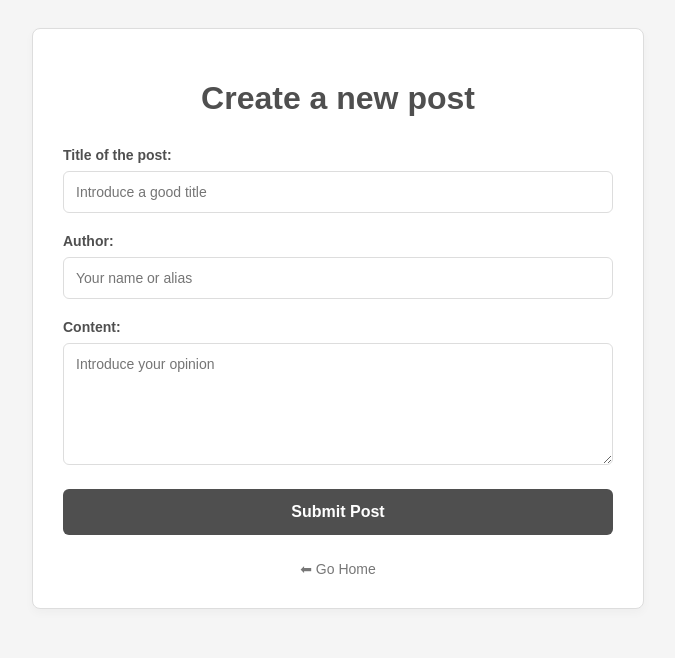
After one commit to Fernandotb96/msit-masterblog, a Flask app: page /add in a window 1280 px wide. The commit adds this page. Shown: the top 658 px of the page, without its empty margins (302-977 px from the left). Run offline with Flask 3, Linux system fonts and the light colour scheme.

Commit message:
Route to add post added

```diff
--- a/app.py
+++ b/app.py
@@ -1,4 +1,4 @@
-from flask import Flask, render_template
+from flask import Flask, render_template, request, redirect, url_for
 from data import storage
 
 app = Flask(__name__)
@@ -10,5 +10,16 @@ def index():
     return render_template('index.html', post=blog_posts)
 
 
+@app.route('/add', methods=['GET', 'POST'])
+def add_post():
+    if request.method == 'POST':
+        title = request.form['title']
+        author = request.form['author']
+        content = request.form['content']
+        storage.add_post(title, author, content)
+        return redirect(url_for('index'))
+    return render_template('add.html')
+
+
 if __name__ == '__main__':
     app.run(host="0.0.0.0", port=5000, debug=True)
--- a/data/blog_data.json
+++ b/data/blog_data.json
@@ -1,5 +1 @@
-[
-    {"id": 1, "author": "John Doe", "title": "First Post", "content": "This is my first post."},
-    {"id": 2, "author": "Jane Doe", "title": "Second Post", "content": "This is another post."},
-    {"id": 3, "author": "Fer Tomas", "title": "Third Post", "content": "Esto es otro post."}
-]
+[{"id": 1, "author": "John Doe", "title": "First Post", "content": "This is my first post."}, {"id": 2, "author": "Jane Doe", "title": "Second Post", "content": "This is another post."}, {"id": 3, "author": "Fer Tomas", "title": "Third Post", "content": "Esto es otro post."}, {"id": 4, "title": "This is my title", "author": "Yo por supuesto!", "content": "No se que poner esto es una prueba a ver si funciona el contenido del post para mi pagina web."}]
--- a/static/style.css
+++ b/static/style.css
@@ -8,6 +8,7 @@ body {
 h1 {
     text-align: center;
     color: #4F4F4F;
+    margin-bottom: 30px;
 }
 
 .post {
@@ -25,3 +26,82 @@ h1 {
 .post p {
     margin: 10px 0;
 }
+
+.form-container {
+    max-width: 550px;
+    margin: 0 auto 30px auto;
+    background-color: #FFF;
+    border: 1px solid #DDD;
+    padding: 30px;
+    border-radius: 8px;
+    box-shadow: 0 4px 10px rgba(0, 0, 0, 0.03);
+}
+
+.form-group {
+    margin-bottom: 20px;
+}
+
+.form-group label {
+    display: block;
+    margin-bottom: 8px;
+    font-weight: bold;
+    color: #4F4F4F;
+    font-size: 14px;
+}
+
+.form-group input[type="text"],
+.form-group textarea {
+    width: 100%;
+    padding: 12px;
+    border: 1px solid #DDD;
+    border-radius: 6px;
+    font-family: Arial, sans-serif;
+    font-size: 14px;
+    color: #333;
+    box-sizing: border-box;
+    transition: border-color 0.2s ease-in-out;
+}
+
+
+.form-group input[type="text"]:focus,
+.form-group textarea:focus {
+    border-color: #4F4F4F;
+    outline: none;
+}
+
+
+.btn-submit {
+    display: block;
+    width: 100%;
+    background-color: #4F4F4F;
+    color: #FFF;
+    border: none;
+    padding: 14px;
+    font-size: 16px;
+    font-weight: bold;
+    border-radius: 6px;
+    cursor: pointer;
+    transition: background-color 0.2s ease;
+    margin-top: 10px;
+}
+
+.btn-submit:hover {
+    background-color: #333333;
+}
+
+.form-container p {
+    text-align: center;
+    margin-top: 25px;
+    margin-bottom: 0;
+}
+
+.form-container a {
+    color: #777;
+    text-decoration: none;
+    font-size: 14px;
+}
+
+.form-container a:hover {
+    color: #4F4F4F;
+    text-decoration: underline;
+}
--- /dev/null
+++ b/templates/add.html
@@ -0,0 +1,36 @@
+<!DOCTYPE html>
+<html lang="en">
+<head>
+    <meta charset="UTF-8">
+    <meta name="viewport" content="width=device-width, initial-scale=1.0">
+    <title>Add a post</title>
+    <link rel="stylesheet" href="{{ url_for('static', filename='style.css') }}">
+</head>
+<body>
+    <div class="form-container">
+        <h1>Create a new post</h1>
+
+        <form action="/add" method="POST">
+            <div class="form-group">
+                <label for="title">Title of the post:</label>
+                <input type="text" id="title" name="title" placeholder="Introduce a good title" required>
+            </div>
+
+            <div class="form-group">
+                <label for="author">Author:</label>
+                <input type="text" id="author" name="author" placeholder="Your name or alias" required>
+            </div>
+
+            <div class="form-group">
+                <label for="content">Content:</label>
+                <textarea id="content" name="content" rows="6" placeholder="Introduce your opinion" required></textarea>
+            </div>
+
+            <button type="submit" class="btn-submit">Submit Post</button>
+        </form>
+
+        <p><a href="/">⬅ Go Home</a></p>
+    </div>
+
+</body>
+</html>
```
Also changed, not shown: data/storage.py (+17 -0 lines).
